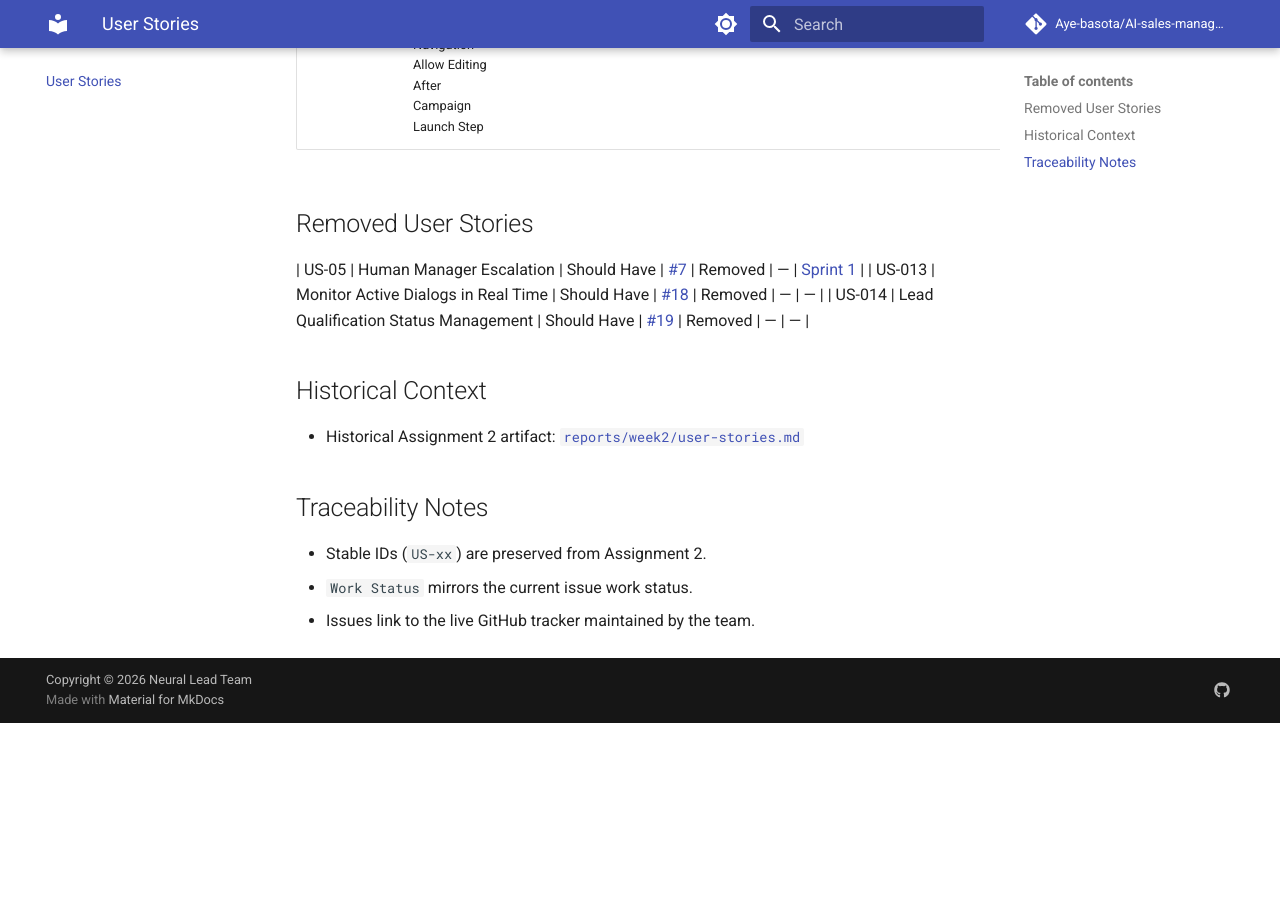
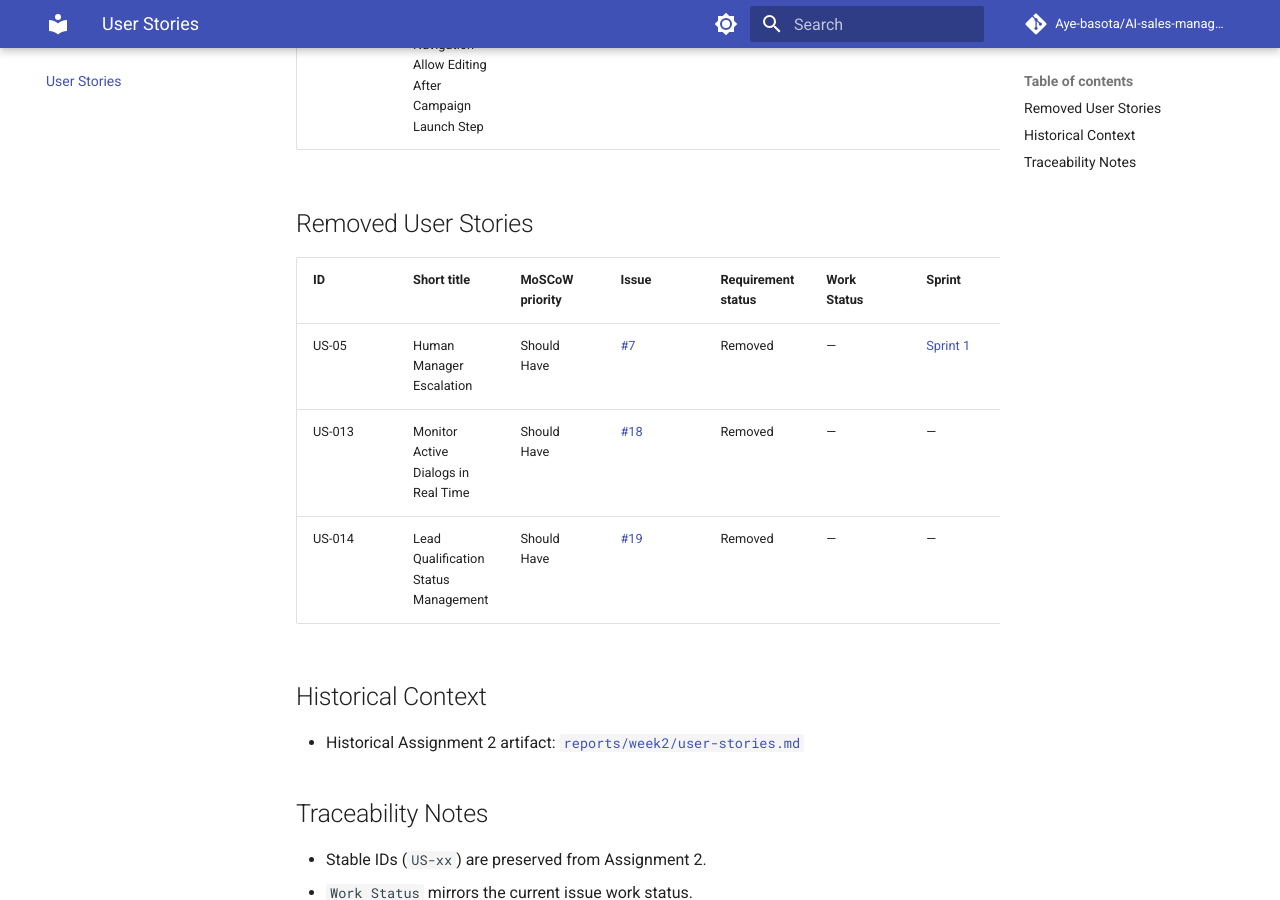
Before and after one commit to Aye-basota/AI-sales-manager, an MkDocs documentation site: the page built from docs/user-stories.md, in a window 1280 px wide and 900 px high, scrolled down 2140 px. Built offline with MkDocs 1.6.1 and Material for MkDocs 9.7.7, drawn with Linux system fonts in a browser that asks for light colours; comment, search, counter and statistics services are not loaded; before the commit the page ends 2863 px from its top, so only the background shows below that.

Commit message:
Add table for removed user stories

```diff
--- a/docs/user-stories.md
+++ b/docs/user-stories.md
@@ -27,6 +27,8 @@ This file is the authoritative registry of stable user-story IDs and current mem
 
 ## Removed User Stories
 
+| ID | Short title | MoSCoW priority | Issue | Requirement status | Work Status | Sprint |
+|---|---|---|---|---|---|---|
 | US-05 | Human Manager Escalation | Should Have | [#7](https://github.com/Aye-basota/AI-sales-manager/issues/7) | Removed | — | [Sprint 1](https://github.com/Aye-basota/AI-sales-manager/milestone/1) |
 | US-013 | Monitor Active Dialogs in Real Time | Should Have | [#18](https://github.com/Aye-basota/AI-sales-manager/issues/18) | Removed | — | — |
 | US-014 | Lead Qualification Status Management | Should Have | [#19](https://github.com/Aye-basota/AI-sales-manager/issues/19) | Removed | — | — |
```
